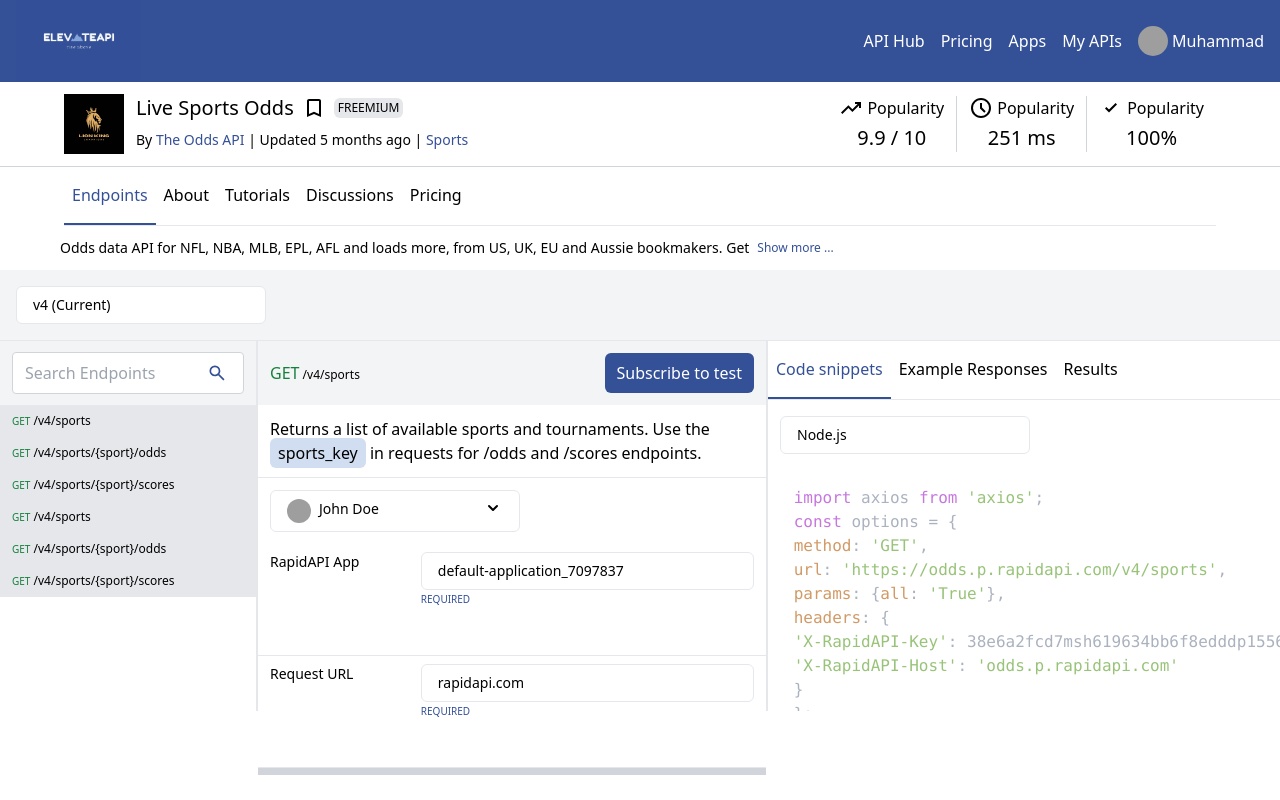
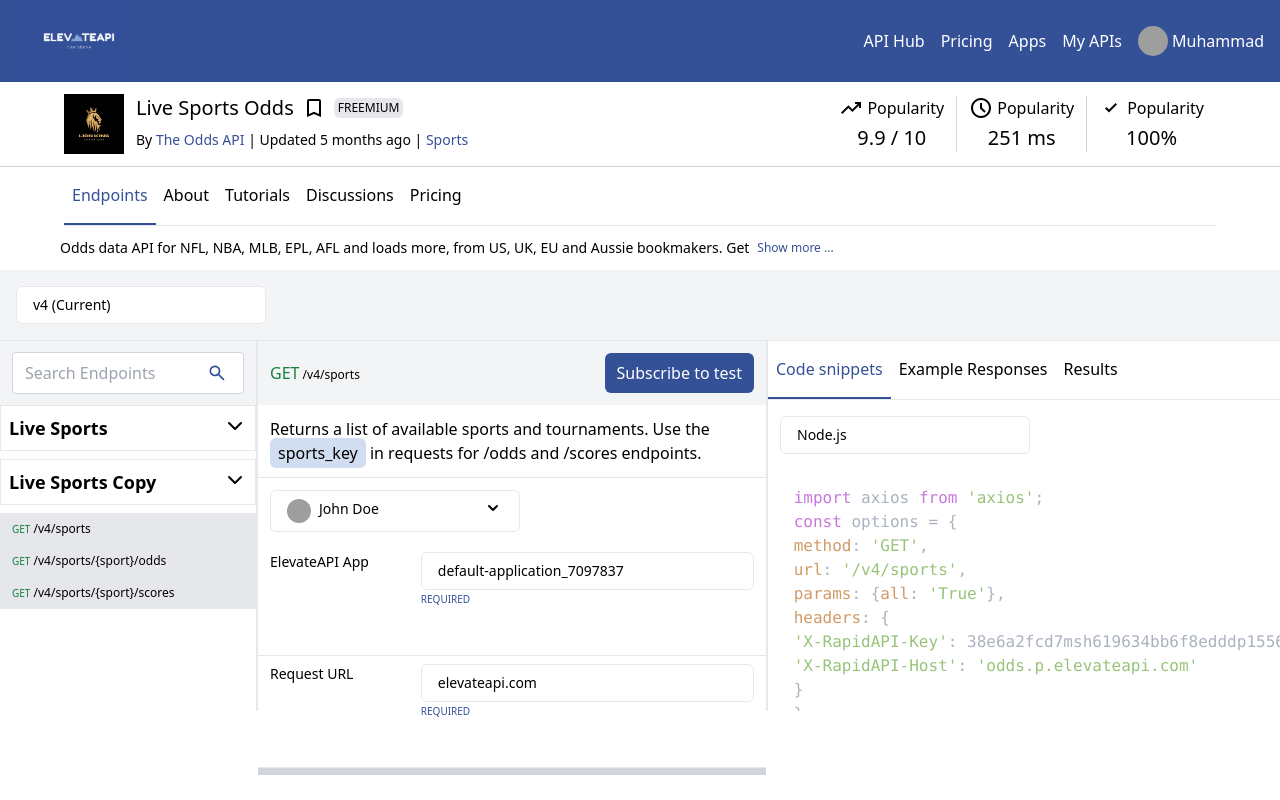
Before and after one commit to MuhammadRaheelFayyaz/elevate_api, a Next.js app: page /api-details in a window 1280 px wide. Built offline with nearby package versions, Linux system fonts and the light colour scheme; grey boxes are pictures that could not be loaded.

Commit message:
updating ui

```diff
--- a/components/Accodian/index.js
+++ b/components/Accodian/index.js
@@ -1,6 +1,6 @@
 import React, { useState } from 'react';
 
-const Accordion = ({ title, content }) => {
+const Accordion = ({ title, children }) => {
   const [isOpen, setIsOpen] = useState(false);
 
   const toggleAccordion = () => {
@@ -31,7 +31,7 @@
       </div>
       {isOpen && (
         <div className="mt-2">
-          {content}
+          {children}
         </div>
       )}
     </div>
--- a/components/AnalyticsComponent/TraficAnalytics.js
+++ b/components/AnalyticsComponent/TraficAnalytics.js
@@ -11,7 +11,7 @@
     const data = ["1hr", "3hr", "12hr", "24h", "7d", "30d", "90d"]
     const dropdownData = ["No Results"]
     const [selectedIndex, setSelectedIndex] = useState(4);
-  const chartData = [10, 15, 8, 20, 12];
+  const chartData = [0, 0, 0, 0, 0];
   const dateLabels = ['2023-11-01', '2023-11-02', '2023-11-03', '2023-11-04', '2023-11-05'];
 
     const handleItemClick = (index) => {
--- a/components/ApiHubLayout/ApiHubLayout.js
+++ b/components/ApiHubLayout/ApiHubLayout.js
@@ -10,7 +10,7 @@
       <Navbar/>
       <div className="bg-[rgb(48,47,61)] lg:h-1/6">
         <div className="container mx-auto p-6 lg:max-h-120 lg:h-1/6 ">
-          <Typography variant='h1' text='Welcome to the Rapid Api Hub' className='mb-4 text-white'/>
+          <Typography variant='h1' text='Welcome to the Elevate Api Hub' className='mb-4 text-white'/>
           <Typography variant='body' text='Discover and connect to thousands of APIs' className='mb-4 text-white'/>
         </div>
       </div>
--- a/components/EndpointTab/index.js
+++ b/components/EndpointTab/index.js
@@ -10,6 +10,7 @@
 import TabContent from "@/components/AnalyticsComponent/TabsContent";
 import NestedDropdown from "@/components/NestedDropdown";
 import apiCode from "@/lib/apiCode";
+import Accodian from "@/components/Accodian";
 
 const nestedOptions = [
   {label: "Clojure"},
@@ -37,7 +38,8 @@
                            requestUrlOption,
                            xrapidApiKeyOption,
                            xrapidApiHostOption,
-                           allDropdownOption
+                           allDropdownOption,
+                           selectedRoute
                          }) {
   const [selectedValue, setSelectedValue] = useState("Node.js");
   const [loading, setLoading] = useState(false);
@@ -47,7 +49,7 @@
     setTimeout(() => {
       setLoading(false);
     }, 200);
-  }, [selectedValue, xrapidApiKeyOption, xrapidApiHostOption,allDropdownOption]); // Listen to changes in selectedValue
+  }, [selectedValue, xrapidApiKeyOption, xrapidApiHostOption,allDropdownOption, selectedRoute]); // Listen to changes in selectedValue
 
   const handleSelect = (value) => {
     setSelectedValue(value);
@@ -66,7 +68,7 @@
       {!loading && (
         <div
           dangerouslySetInnerHTML={{
-            __html: `<pre><code>${apiCode[selectedValue](rapidApiOption, requestUrlOption, xrapidApiKeyOption, xrapidApiHostOption, allDropdownOption).replace(/^\s*/gm, '').replace(/^/gm, ' ')}</code></pre>`,
+            __html: `<pre><code>${apiCode[selectedValue](rapidApiOption, requestUrlOption, xrapidApiKeyOption, xrapidApiHostOption, allDropdownOption, selectedRoute).replace(/^\s*/gm, '').replace(/^/gm, ' ')}</code></pre>`,
           }}
         />
       )}
@@ -89,18 +91,7 @@
     type: "GET",
     fileName: "/v4/sports/{sport}/scores",
   },
-  {
-    type: "GET",
-    fileName: "/v4/sports",
-  },
-  {
-    type: "GET",
-    fileName: "/v4/sports/{sport}/odds",
-  },
-  {
-    type: "GET",
-    fileName: "/v4/sports/{sport}/scores",
-  },
+
 ];
 const options = [
   {
@@ -110,10 +101,11 @@
   },
   {name: "Create new Organization", avatar: "/icons/plus.svg"},
 ];
+
 const rapidApiOptions = ["default-application_7097837", "default1-application_7097837"];
-const requestUrlOptions = ["rapidapi.com", "rapidapi-test.com"];
+const requestUrlOptions = ["elevateapi.com", "elevateapi-test.com"];
 const XrapidApiKeyOptions = ["38e6a2fcd7msh619634bb6f8edddp155610jsn2d24f69c922f", "6a2fcd7msh619634bb6f8edddp155610jsn2d24f69c922f"];
-const XrapidApiHostOptions = ["odds.p.rapidapi.com", "odds.test.p.rapidapi.com"]
+const XrapidApiHostOptions = ["odds.p.elevateapi.com", "odds.test.p.elevateapi.com"]
 const allDropdownOptions = ["True", "False"];
 const tabs = ["Code snippets", "Example Responses", "Results"];
 
@@ -124,8 +116,13 @@
   const [xrapidApiKeyOption, setXrapidApiKeyOption] = useState(XrapidApiKeyOptions[0]);
   const [xrapidApiHostOption, setXrapidApiHostOption] = useState(XrapidApiHostOptions[0]);
   const [allDropdownOption, setallDropdownOption] = useState(allDropdownOptions[0]);
+  const [selectedRoute, setSelectedRoute] = useState("/v4/sports",)
   const tabComponents = [HighlightedHTML, HighlightedHTML, HighlightedHTML];
   const SelectedTab = tabComponents[selectedTab];
+
+  const handleEndPointClick=(endPoint)=>{
+    setSelectedRoute(endPoint)
+  }
 
   return (
     <div>
@@ -151,9 +148,37 @@
             <div className="px-3 py-[11px] bg-gray-100">
               <SearchInput placeholder="Search Endpoints"/>
             </div>
+            <Accodian title='Live Sports'>
+              {filesNames.map((item) => {
+                return (
+                  <div className="px-3 py-2 bg-gray-200 hover:bg-gray-300 cursor-pointer" onClick={()=>handleEndPointClick(item.fileName)}>
+                    <p className="text-xs">
+                    <span className="text-[10px] text-green-700">
+                      {item.type}
+                    </span>{" "}
+                      {item.fileName}
+                    </p>
+                  </div>
+                );
+              })}
+            </Accodian>
+            <Accodian title='Live Sports Copy'>
+              {filesNames.map((item) => {
+                return (
+                  <div className="px-3 py-2 bg-gray-200 hover:bg-gray-300 cursor-pointer" onClick={()=>handleEndPointClick(item.fileName)}>
+                    <p className="text-xs">
+                    <span className="text-[10px] text-green-700">
+                      {item.type}
+                    </span>{" "}
+                      {item.fileName}
+                    </p>
+                  </div>
+                );
+              })}
+            </Accodian>
             {filesNames.map((item) => {
               return (
-                <div className="px-3 py-2 bg-gray-200 hover:bg-gray-300">
+                <div className="px-3 py-2 bg-gray-200 hover:bg-gray-300 cursor-pointer" onClick={()=>handleEndPointClick(item.fileName)}>
                   <p className="text-xs">
                     <span className="text-[10px] text-green-700">
                       {item.type}
@@ -190,7 +215,7 @@
               </div>
               <div className="flex gap-2 w-full px-3 pt-2 pb-12 border-b-[1px] border-gray-200">
                 <div className="w-[30%]">
-                  <Typography variant="small" text="RapidAPI App"/>
+                  <Typography variant="small" text="ElevateAPI App"/>
                 </div>
                 <div className="w-[70%]">
                   <Dropdown
@@ -213,7 +238,7 @@
                     options={requestUrlOptions}
                     className="min-w-[170px] !mb-0"
                     onSelect={(value) => setRequestUrlOption(value)}
-                    placeholder="rapidapi.com"
+                    placeholder="elevateapi.com"
                   />
                   <p className="uppercase text-blue-500 mt-0.5 text-[10px]">
                     Required
@@ -228,7 +253,7 @@
                 <div>
                   <div className="flex gap-2 w-full px-3 pt-2 pb-12 border-b-[1px] border-gray-200">
                     <div className="w-[30%]">
-                      <Typography variant="small" text="X-RapidAPI-Key"/>
+                      <Typography variant="small" text="X-RapiElevateAPI-Key"/>
                       <Typography
                         variant="small"
                         className="mt-1 !text-gray-400"
@@ -249,7 +274,7 @@
                   </div>
                   <div className="flex gap-2 w-full px-3 pt-2 pb-12 border-b-[1px] border-gray-200">
                     <div className="w-[30%]">
-                      <Typography variant="small" text="X-RapidAPI-Host"/>
+                      <Typography variant="small" text="X-ElevateAPI-Host"/>
                       <Typography
                         variant="small"
                         className="mt-1 !text-gray-400"
@@ -261,7 +286,7 @@
                         options={XrapidApiHostOptions}
                         className="min-w-[170px] !mb-0"
                         onSelect={(value) => setXrapidApiHostOption(value)}
-                        placeholder="odds.p.rapidapi.com"
+                        placeholder="odds.p.elevateapi.com"
                       />
                       <p className="uppercase text-blue-500 mt-0.5 text-[10px]">
                         Required
@@ -321,6 +346,7 @@
                 xrapidApiKeyOption={xrapidApiKeyOption}
                 xrapidApiHostOption={xrapidApiHostOption}
                 allDropdownOption={allDropdownOption}
+                selectedRoute={selectedRoute}
               />
             </TabContent>
           </div>
--- a/components/Footer/Footer.js
+++ b/components/Footer/Footer.js
@@ -8,8 +8,8 @@
         <div className="w-full mx-auto max-w-screen-xl p-4 flex flex-col gap-2 md:flex-row items-center justify-between">
           <span className="text-sm text-gray-500 sm:text-center ">
             © 2023{" "}
-            <a href="https://RapidAPI.com/" className="hover:underline">
-              RapidAPI
+            <a href="https://elevateAPI.com/" className="hover:underline">
+              elevateAPI
             </a>
             . All Rights Reserved.
           </span>
--- a/components/PriceTable/Table.js
+++ b/components/PriceTable/Table.js
@@ -13,7 +13,7 @@
       <div className="mb-6 w-full px-4 pt-4 sm:w-2/4 mx-auto">
       <Typography
             variant="h1"
-            text=" Choose the Right Plan For You"
+            text="Choose the Right Plan For You"
             className="text-black text-center text-2xl font-semibold pb-2"
           />
 
@@ -77,6 +77,7 @@
                     Subscribe
                   </button>
                 </div>
+                <Typography variant='body' text='Recommended' />
               </th>
               <th
                 scope="col"
--- a/pages/provider/analytics/index.js
+++ b/pages/provider/analytics/index.js
@@ -9,11 +9,14 @@
 
 export default function Analytics() {
   const [selectedTab, setSelectedTab] = useState(0);
+  const SelectedTab = tabComponents[selectedTab];
 
   return (
     <PageLayout>
       <TabsNavbar tabs={tabs} selectedTab={selectedTab} setSelectedTab={setSelectedTab}/>
-      <TabContent selectedTab={selectedTab} tabComponents={tabComponents} />
+      <TabContent selectedTab={selectedTab}  >
+        <SelectedTab />
+      </TabContent>
     </PageLayout>
   )
 }
--- a/pages/provider/hub-listing/monetize/index.js
+++ b/pages/provider/hub-listing/monetize/index.js
@@ -45,7 +45,7 @@
                         </div>
                         <div className="plans-card w-full max-w-[200px] align-center text-center">
                             {/*<ToggleButton />*/}
-                            <Typography variant='h2' text='ULTRA' className='text-blue-500 font-semibold mt-5'/>
+                            <Typography variant='h2' text='`ULTRA' className='text-blue-500 font-semibold mt-5'/>
                             <Typography variant='body' className='mb-2' text='$0.00/month'/>
                             <Button text='Edit' className='max-w-[200px] w-full flex justify-center mb-2 mx-auto'/>
                         </div>
--- a/pages/user/index.js
+++ b/pages/user/index.js
@@ -100,7 +100,6 @@
             <Card className='w-full md:min-w-[300px] lg:w-[23%]'>
               <ApiCard/>
             </Card>
-
             <Card className='w-full md:min-w-[300px] lg:w-[23%]'>
               <ApiCard/>
             </Card>
```
Also changed, not shown: components/Charts/TrafficChart.js (+4 -3 lines), lib/apiCode.js.
